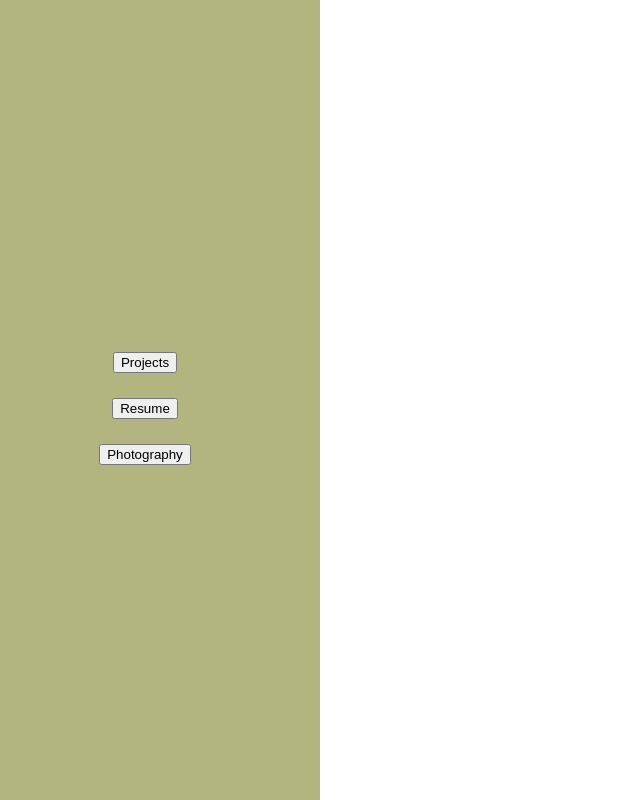
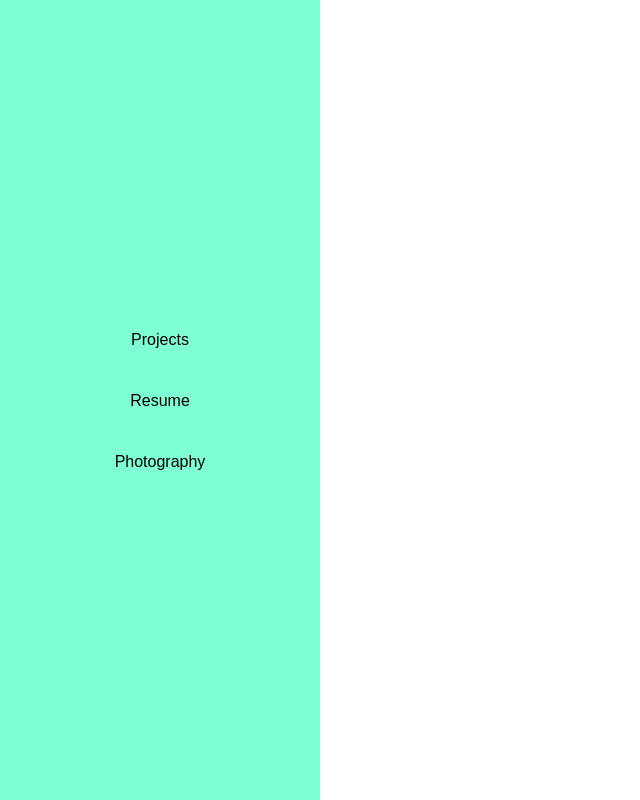
Before and after one commit to aidanmiddleton/professional_portfolio, a React (Create React App) app: page / in a window 1280 px wide. Shown: the whole page, without its empty margins (0-640 px from the left). Built offline with nearby package versions, Linux system fonts and the light colour scheme.

Commit message:
added css to nav bar, adding animation and css effects

```diff
--- a/src/styles/app.css
+++ b/src/styles/app.css
@@ -13,15 +13,32 @@ ul.side-nav-ul {
   height: 100%;
   justify-content: center;
   width: 25vw;
-  background:#b2b580;
+  background: aquamarine;
+}
+
+button {
+  font-size: 100%;
+  background-color: inherit;
+  border: none;
+  height: 100%;
+  width: 100%;
+}
+
+a {
+  height: 100%;
 }
 
 li {
   padding:0;
   margin:0;
   color:#000;
-	background:#b2b580;
-	padding:20px 40px 4px 10px;
+	background:aquamarine;
+	padding-top: 20px;
+  padding-bottom: 20px;
 	float:left;
 	width:auto;
 }
+
+li:hover {
+  background-color: white;
+}
```
